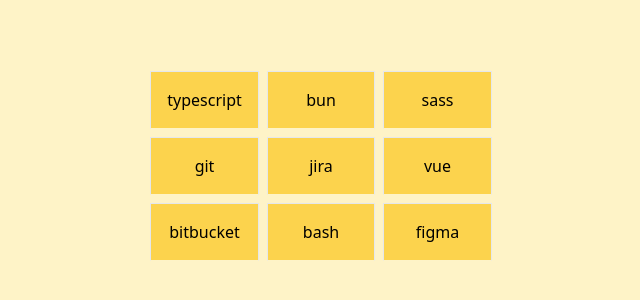
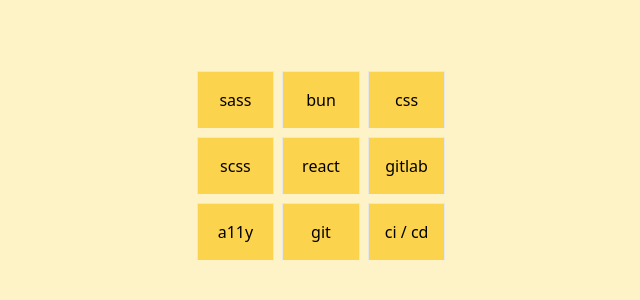
Before and after one commit to hansmaast/website, a Nuxt app: page / in a window 1280 px wide. Shown: the part 234-534 px from the top of the page, without its empty margins (319-959 px from the left). Built offline with nearby package versions, Linux system fonts and the light colour scheme.

Commit message:
refactor: update static data

```diff
--- a/app.vue
+++ b/app.vue
@@ -1,10 +1,10 @@
 <script setup lang="ts">
-import { technologiesIKnow } from '~/data.js'
+import { thingsIDo } from '~/data.js'
 </script>
 
 <template>
   <div class="bg-amber-100 w-dvw h-dvh grid gap-4 place-content-center place-items-center">
     <NuxtRouteAnnouncer />
-    <GridSwitcher :items="technologiesIKnow" />
+    <GridSwitcher :items="thingsIDo" />
   </div>
 </template>
--- a/data.ts
+++ b/data.ts
@@ -1,4 +1,4 @@
-export const technologiesIKnow: string[] = [
+export const thingsIDo: string[] = [
   'JavaScript',
   'TypeScript',
   'CSS',
@@ -13,12 +13,14 @@ export const technologiesIKnow: string[] = [
   'Git',
   'GitHub',
   'GitLab',
+  'Bitbucket',
   'Figma',
   'Bun',
   'Npm',
   'Yarn',
   'pnpm',
-  'Bitbucket',
   'Jira',
   'CI / CD',
+  'a11y',
+  'SEO',
 ].map(technology => technology.toLowerCase())
```
